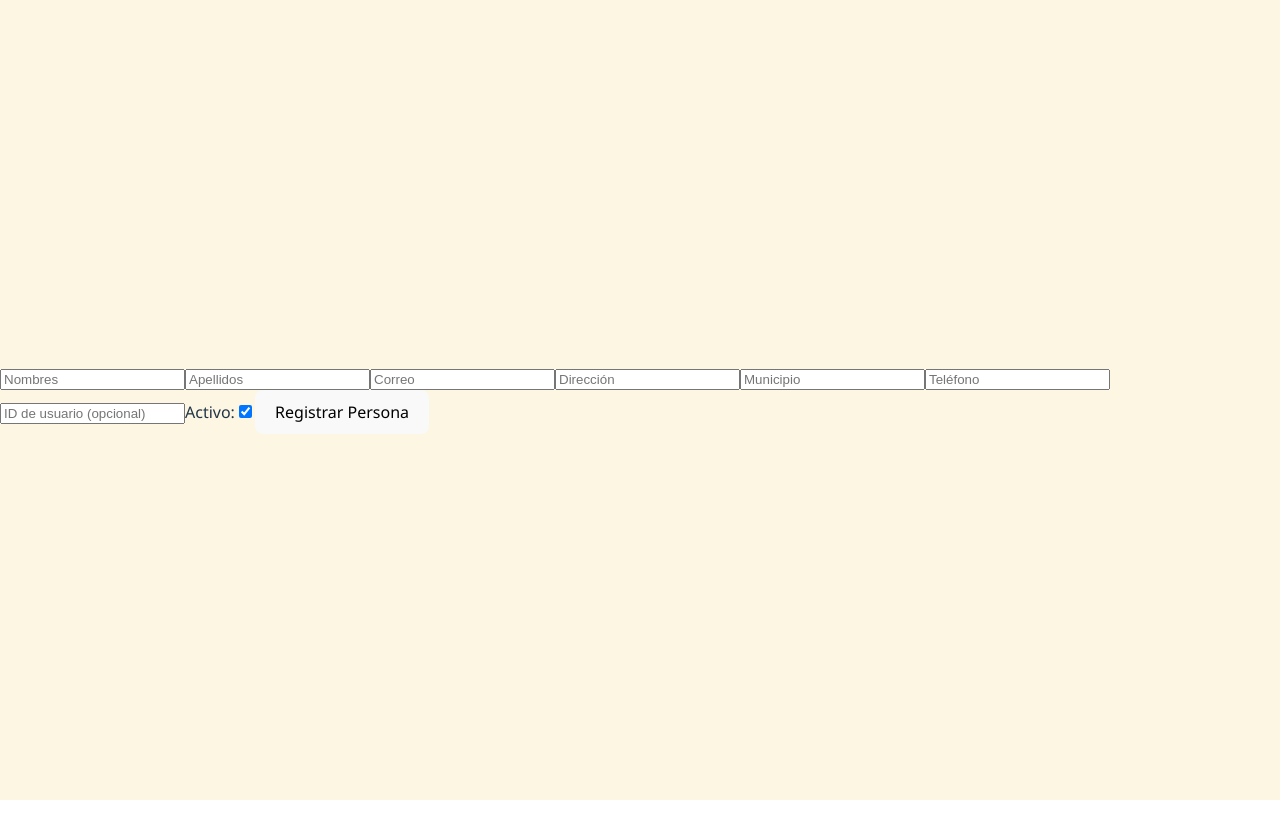
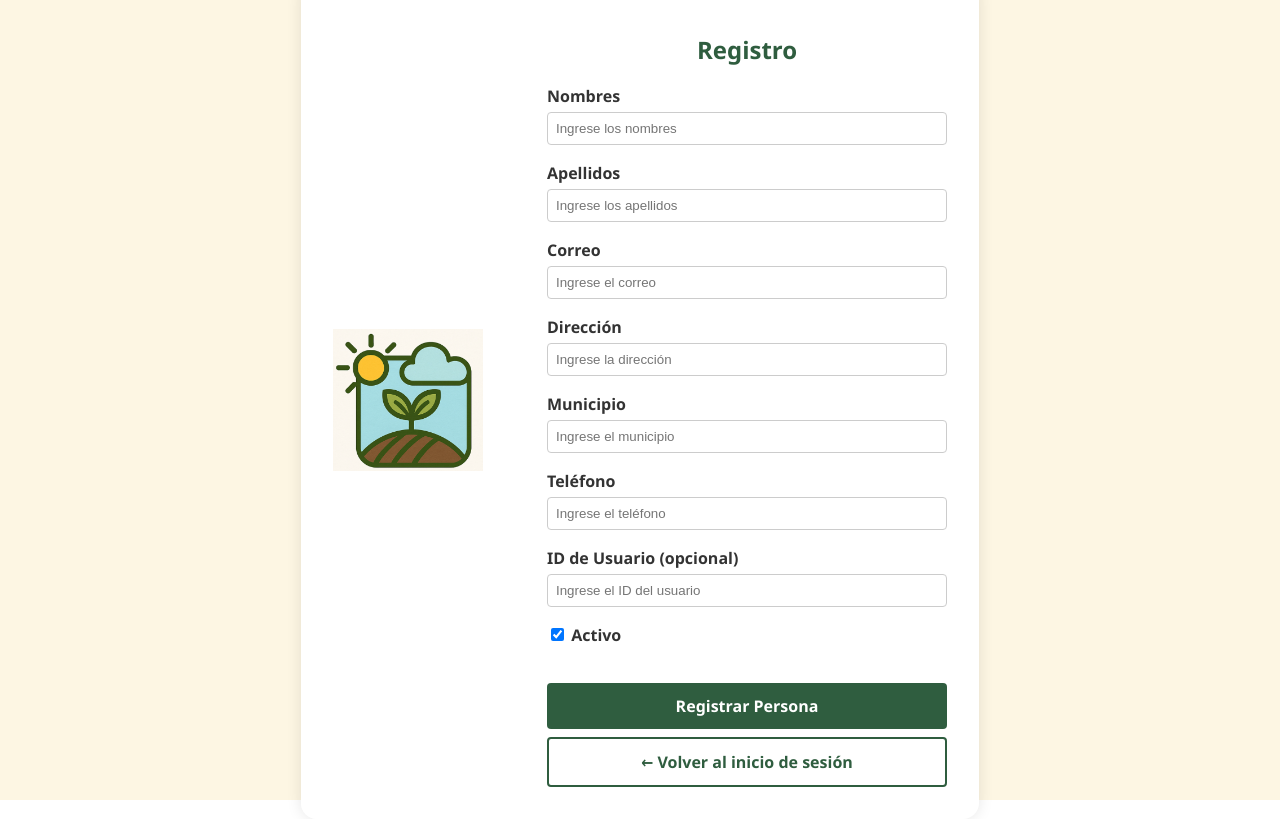
Before and after one commit to MurilloDavidR/proyecto_grupo6, a React (Vite) app in the folder frontend/: page /registro-persona in a window 1280 px wide. Built offline with nearby package versions, Linux system fonts and the light colour scheme.

Commit message:
se agrega pantalla de registro

```diff
--- a/frontend/src/App.jsx
+++ b/frontend/src/App.jsx
@@ -10,6 +10,8 @@ function App() {
         <Route path="/" element={<Login />} />
         <Route path="/registro-perfil" element={<RegistroPerfil />} />
         <Route path="/registro-persona" element={<RegistroPersona />} /> {/* nueva ruta */}
+        <Route path="/login" element={<Login />} />
+        {/* Puedes agregar más rutas aquí */}
       </Routes>
     </Router>
   );
--- /dev/null
+++ b/frontend/src/RegistroPersona.jsx
@@ -0,0 +1,125 @@
+import { useState } from 'react';
+import axios from 'axios';
+import '../styles/RegistroPersona.css';
+
+const RegistroPersona = () => {
+  const [form, setForm] = useState({
+    nombres: '',
+    apellidos: '',
+    correo: '',
+    direccion: '',
+    municipio: '',
+    telefono: '',
+    id_usuario: '',
+    estado: true
+  });
+
+  const handleChange = (e) => {
+    const { name, value, type, checked } = e.target;
+    setForm({
+      ...form,
+      [name]: type === 'checkbox' ? checked : value
+    });
+  };
+
+  const handleSubmit = async (e) => {
+    e.preventDefault();
+    try {
+      await axios.post('http://localhost:3000/api/persona', form);
+      alert('Persona registrada correctamente');
+      setForm({
+        nombres: '',
+        apellidos: '',
+        correo: '',
+        direccion: '',
+        municipio: '',
+        telefono: '',
+        id_usuario: '',
+        estado: true
+      });
+    } catch (error) {
+      console.error('Error al registrar persona', error);
+      alert('Hubo un error al registrar la persona');
+    }
+  };
+
+  return (
+    <div className="container">
+      <div className="card">
+        <h2>Registro de Persona</h2>
+        <form onSubmit={handleSubmit}>
+          <input
+            className="form-control"
+            type="text"
+            name="nombres"
+            placeholder="Nombres"
+            value={form.nombres}
+            onChange={handleChange}
+          />
+          <input
+            className="form-control"
+            type="text"
+            name="apellidos"
+            placeholder="Apellidos"
+            value={form.apellidos}
+            onChange={handleChange}
+          />
+          <input
+            className="form-control"
+            type="email"
+            name="correo"
+            placeholder="Correo"
+            value={form.correo}
+            onChange={handleChange}
+          />
+          <input
+            className="form-control"
+            type="text"
+            name="direccion"
+            placeholder="Dirección"
+            value={form.direccion}
+            onChange={handleChange}
+          />
+          <input
+            className="form-control"
+            type="text"
+            name="municipio"
+            placeholder="Municipio"
+            value={form.municipio}
+            onChange={handleChange}
+          />
+          <input
+            className="form-control"
+            type="text"
+            name="telefono"
+            placeholder="Teléfono"
+            value={form.telefono}
+            onChange={handleChange}
+          />
+          <input
+            className="form-control"
+            type="text"
+            name="id_usuario"
+            placeholder="ID de usuario (opcional)"
+            value={form.id_usuario}
+            onChange={handleChange}
+          />
+          <div>
+            <label>
+              <input
+                type="checkbox"
+                name="estado"
+                checked={form.estado}
+                onChange={handleChange}
+              />
+              {' '}Activo
+            </label>
+          </div>
+          <button type="submit" className="btn">Registrar Persona</button>
+        </form>
+      </div>
+    </div>
+  );
+};
+
+export default RegistroPersona;
--- a/frontend/src/pages/RegistroPersona.jsx
+++ b/frontend/src/pages/RegistroPersona.jsx
@@ -1,60 +1,170 @@
-import React, { useState } from 'react';
+import { useState } from 'react';
 import axios from 'axios';
+import { useNavigate } from 'react-router-dom';
+import '../styles/RegistroPersona.css';
+import logo from '../logo.png';
 
-function RegistroPersona() {
-    const [formData, setFormData] = useState({
+const RegistroPersona = () => {
+  const navigate = useNavigate();
+
+  const [form, setForm] = useState({
     nombres: '',
     apellidos: '',
     correo: '',
-        estado: true,
     direccion: '',
     municipio: '',
     telefono: '',
-        id_usuario: null, // o podrías manejarlo desde contexto/sesión
+    id_usuario: '',
+    estado: true
   });
 
   const handleChange = (e) => {
     const { name, value, type, checked } = e.target;
-        const val = type === 'checkbox' ? checked : value;
-
-        setFormData({ ...formData, [name]: val });
+    setForm({
+      ...form,
+      [name]: type === 'checkbox' ? checked : value
+    });
   };
 
   const handleSubmit = async (e) => {
     e.preventDefault();
     try {
-            const response = await axios.post('http://localhost:3000/api/personas/registro', formData);
-            alert(response.data.message);
+      await axios.post('http://localhost:3000/api/persona', form);
+      alert('Persona registrada correctamente');
+      setForm({
+        nombres: '',
+        apellidos: '',
+        correo: '',
+        direccion: '',
+        municipio: '',
+        telefono: '',
+        id_usuario: '',
+        estado: true
+      });
+      navigate('/login'); // 🔁 Redirección automática
     } catch (error) {
-            console.error('❌ Error al registrar persona:', error);
-            alert('Error al registrar persona');
+      console.error('Error al registrar persona', error);
+      alert('Hubo un error al registrar la persona');
     }
   };
 
   return (
+    <div className="registro-container">
+      <div className="registro-content">
+        <div className="registro-logo">
+          <img src={logo} alt="Logo" />
+        </div>
+        <div className="registro-card">
+          <h2>Registro</h2>
           <form onSubmit={handleSubmit}>
-            <input name="nombres" placeholder="Nombres" onChange={handleChange} />
-            <input name="apellidos" placeholder="Apellidos" onChange={handleChange} />
-            <input name="correo" placeholder="Correo" onChange={handleChange} />
-            <input name="direccion" placeholder="Dirección" onChange={handleChange} />
-            <input name="municipio" placeholder="Municipio" onChange={handleChange} />
-            <input name="telefono" placeholder="Teléfono" onChange={handleChange} />
-            {/* Simulación de id_usuario si se requiere manual */}
-            <input name="id_usuario" placeholder="ID de usuario (opcional)" onChange={handleChange} />
-
+            <div className="form-group">
+              <label htmlFor="nombres">Nombres</label>
+              <input
+                className="form-control"
+                type="text"
+                id="nombres"
+                name="nombres"
+                placeholder="Ingrese los nombres"
+                value={form.nombres}
+                onChange={handleChange}
+              />
+            </div>
+            <div className="form-group">
+              <label htmlFor="apellidos">Apellidos</label>
+              <input
+                className="form-control"
+                type="text"
+                id="apellidos"
+                name="apellidos"
+                placeholder="Ingrese los apellidos"
+                value={form.apellidos}
+                onChange={handleChange}
+              />
+            </div>
+            <div className="form-group">
+              <label htmlFor="correo">Correo</label>
+              <input
+                className="form-control"
+                type="email"
+                id="correo"
+                name="correo"
+                placeholder="Ingrese el correo"
+                value={form.correo}
+                onChange={handleChange}
+              />
+            </div>
+            <div className="form-group">
+              <label htmlFor="direccion">Dirección</label>
+              <input
+                className="form-control"
+                type="text"
+                id="direccion"
+                name="direccion"
+                placeholder="Ingrese la dirección"
+                value={form.direccion}
+                onChange={handleChange}
+              />
+            </div>
+            <div className="form-group">
+              <label htmlFor="municipio">Municipio</label>
+              <input
+                className="form-control"
+                type="text"
+                id="municipio"
+                name="municipio"
+                placeholder="Ingrese el municipio"
+                value={form.municipio}
+                onChange={handleChange}
+              />
+            </div>
+            <div className="form-group">
+              <label htmlFor="telefono">Teléfono</label>
+              <input
+                className="form-control"
+                type="text"
+                id="telefono"
+                name="telefono"
+                placeholder="Ingrese el teléfono"
+                value={form.telefono}
+                onChange={handleChange}
+              />
+            </div>
+            <div className="form-group">
+              <label htmlFor="id_usuario">ID de Usuario (opcional)</label>
+              <input
+                className="form-control"
+                type="text"
+                id="id_usuario"
+                name="id_usuario"
+                placeholder="Ingrese el ID del usuario"
+                value={form.id_usuario}
+                onChange={handleChange}
+              />
+            </div>
+            <div className="form-group checkbox-wrapper">
               <label>
-                Activo:
                 <input
                   type="checkbox"
                   name="estado"
-                    checked={formData.estado}
+                  checked={form.estado}
                   onChange={handleChange}
-                />
+                />{' '}
+                Activo
               </label>
-
-            <button type="submit">Registrar Persona</button>
+            </div>
+            <button type="submit" className="btn">Registrar Persona</button>
+            <button
+              type="button"
+              className="btn btn-secundario"
+              onClick={() => navigate('/login')}
+            >
+              ← Volver al inicio de sesión
+            </button>
           </form>
+        </div>
+      </div>
+    </div>
   );
-}
+};
 
 export default RegistroPersona;
--- /dev/null
+++ b/frontend/src/styles/RegistroPersona.css
@@ -0,0 +1,89 @@
+.registro-container {
+  display: flex;
+  justify-content: center;
+  align-items: center;
+  background-color: #fcf5e9;
+  height: 100vh;
+}
+
+.registro-content {
+  display: flex;
+  background-color: white;
+  border-radius: 1rem;
+  box-shadow: 0 0 15px rgba(0, 0, 0, 0.1);
+  overflow: hidden;
+}
+
+.registro-logo {
+  background-color: #fff;
+  padding: 2rem;
+  display: flex;
+  align-items: center;
+  justify-content: center;
+}
+
+.registro-logo img {
+  width: 150px;
+  height: auto;
+}
+
+.registro-card {
+  padding: 2rem;
+  max-width: 400px;
+}
+
+.registro-card h2 {
+  text-align: center;
+  margin-bottom: 1rem;
+  color: #2f5d3f;
+}
+
+.form-group {
+  display: flex;
+  flex-direction: column;
+  margin-bottom: 1rem;
+}
+
+.form-group label {
+  margin-bottom: 0.25rem;
+  font-weight: bold;
+  color: #333;
+}
+
+.form-control {
+  padding: 0.5rem;
+  border-radius: 0.25rem;
+  border: 1px solid #ccc;
+}
+
+.checkbox-wrapper {
+  margin-top: 0.5rem;
+  margin-bottom: 1.5rem;
+}
+
+.btn {
+  width: 100%;
+  background-color: #2f5d3f;
+  color: white;
+  padding: 0.75rem;
+  border: none;
+  border-radius: 0.25rem;
+  cursor: pointer;
+  font-weight: bold;
+  margin-top: 0.5rem;
+}
+
+.btn:hover {
+  background-color: #23452f;
+}
+
+.btn-secundario {
+  background-color: transparent;
+  color: #2f5d3f;
+  border: 2px solid #2f5d3f;
+}
+
+.btn-secundario:hover {
+  background-color: #2f5d3f;
+  color: white;
+}
```
Also changed, not shown: 2 other files (tests, documents, lock files or other folders). Lines whose indentation alone changed are shown as unchanged.
